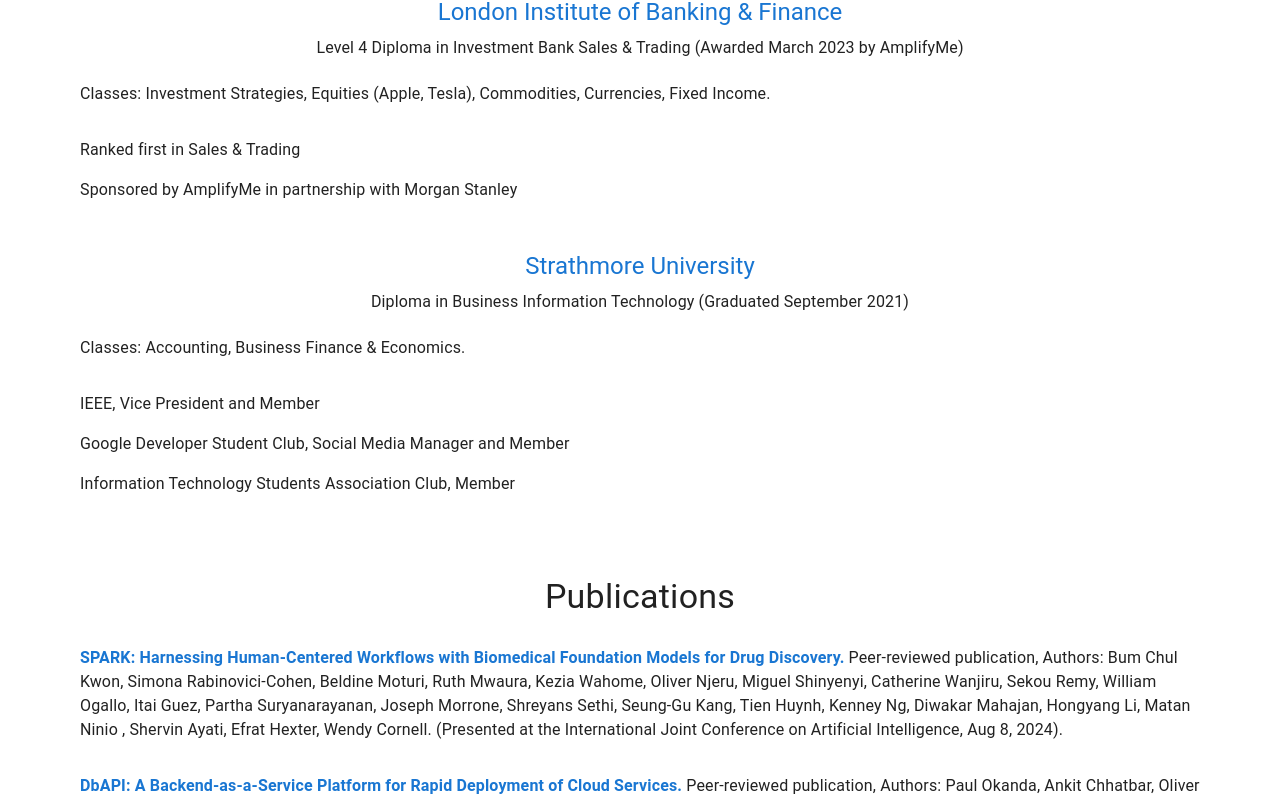
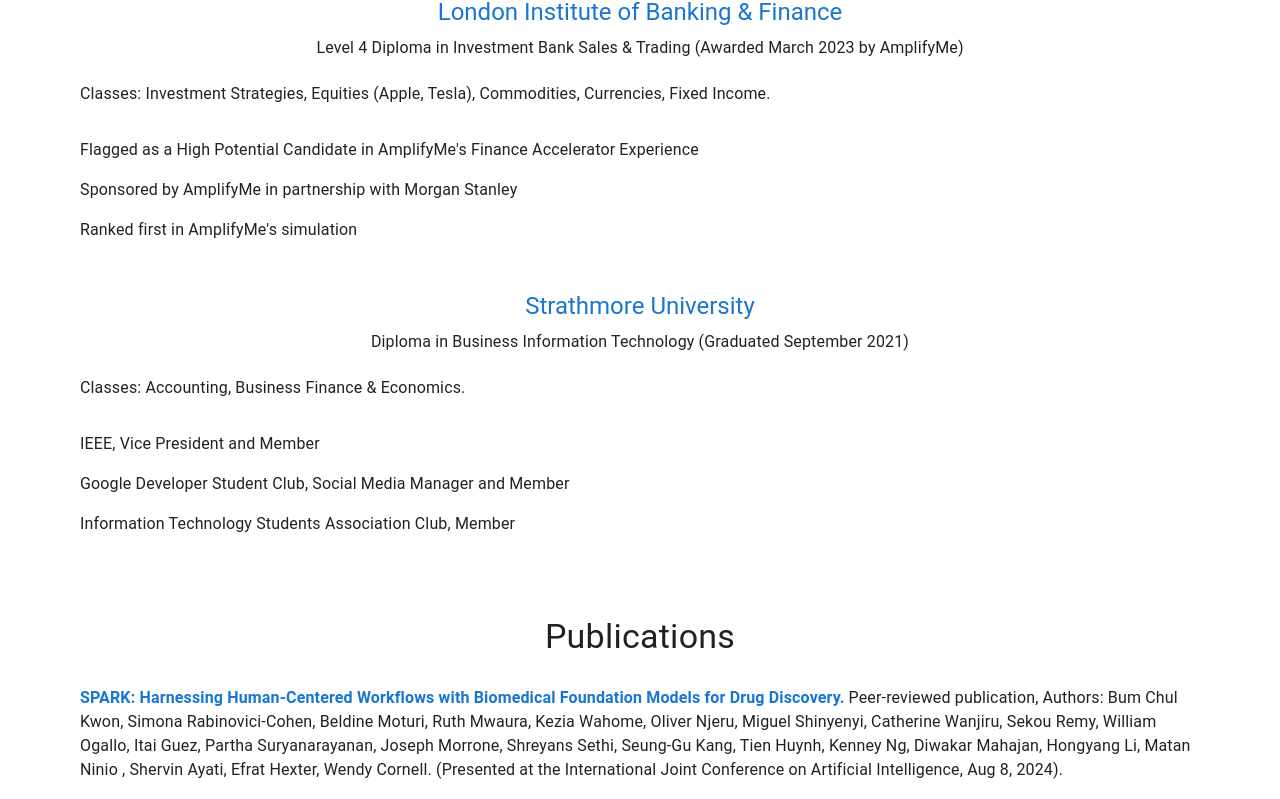
Before and after one commit to olivernjeru/olivernjeru.github.io, a React (Create React App) app: page / in a window 1280 px wide. Shown: the part 1299-2098 px from the top of the page. Built offline with nearby package versions, Linux system fonts and the light colour scheme.

Commit message:
update AmplifyMe data

```diff
--- a/src/components/dataStores/AwardsObject.js
+++ b/src/components/dataStores/AwardsObject.js
@@ -7,7 +7,7 @@
     hackathonsCompetitions: [
         "JP Morgan Chase Code For Good Africa Virtual Hackathon, September 2023 (Team Lead)",
         "CME Group FX Trading Challenge ranked top 25%, August 2023",
-        "Ranked first in Sales & Trading at the Investment Bank Global Markets Trading Academy by AmplifyMe, 2023",
+        "Ranked first AmplifyMe's simulation, 2023",
         "Hult Prize USIU-Africa Innovation Week First Runners Up, 2022",
     ],
     photographyAchievements: [
--- a/src/components/dataStores/EducationObject.js
+++ b/src/components/dataStores/EducationObject.js
@@ -43,8 +43,9 @@
             "Fixed Income",
         ],
         achievements: [
-            "Ranked first in Sales & Trading",
+            "Flagged as a High Potential Candidate in AmplifyMe's Finance Accelerator Experience",
             "Sponsored by AmplifyMe in partnership with Morgan Stanley",
+            "Ranked first in AmplifyMe's simulation",
         ],
         activities: [],
     },
```
